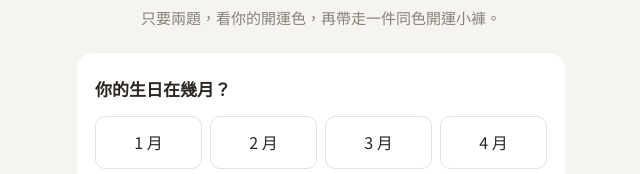
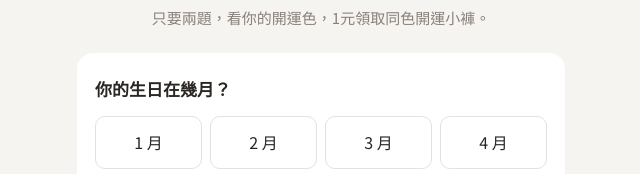
Before and after one commit to enamorai888/enamor-member, a website: page public/lucky/index.html in a window 1280 px wide. Shown: the part 196-370 px from the top of the page, 319-959 px from the left. Drawn offline with Linux system fonts and the light colour scheme.

Commit message:
Update index.html

```diff
--- a/public/lucky/index.html
+++ b/public/lucky/index.html
@@ -4,9 +4,9 @@
 <meta charset="utf-8">
 <meta name="viewport" content="width=device-width,initial-scale=1,viewport-fit=cover">
 <title>2027 你的開運色｜EnamoR 恩娜茉兒</title>
-<meta name="description" content="只要兩題，看你的 2027 開運色，再帶走一件同色開運小褲。">
+<meta name="description" content="只要兩題，看你的開運色，1元領取同色開運小褲。">
 <meta property="og:title" content="2027 你的開運色是什麼？">
-<meta property="og:description" content="只要兩題，看你的 2027 開運色，再帶走一件同色開運小褲，1 元。">
+<meta property="og:description" content="只要兩題，看你的開運色，1元領取同色開運小褲。">
 <link rel="preconnect" href="https://fonts.googleapis.com">
 <link href="https://fonts.googleapis.com/css2?family=Noto+Serif+TC:wght@500;700&family=Noto+Sans+TC:wght@400;500;700&display=swap" rel="stylesheet">
 <style>
@@ -52,7 +52,7 @@ h1{font-family:'Noto Serif TC',serif;font-size:30px;line-height:1.35;text-align:
 .sizer .row{display:flex;gap:8px}
 .sizer input{flex:1;min-width:0;border:1px solid var(--line);border-radius:8px;padding:10px;font:inherit;font-size:16px;background:#fff}
 .sizer .pants{display:flex;gap:6px;margin-top:8px;flex-wrap:wrap;align-items:center;font-size:13px;color:var(--mute)}
-.sizer .pants button{border:1px solid var(--line);background:#fff;border-radius:8px;padding:6px 10px;font:inherit;font-size:14px;cursor:pointer}
+.sizer .pants button{border:1px solid var(--line);background:#fff;color:var(--ink);border-radius:8px;padding:6px 10px;font:inherit;font-size:14px;cursor:pointer}
 .sizer .pants button.on{background:var(--ink);color:#fff}
 .sizer .calc{width:100%;margin-top:10px;background:var(--ink);color:#fff;border:0;border-radius:8px;padding:11px;font:inherit;cursor:pointer}
 .sizer .out{margin-top:10px;font-size:14px}
@@ -73,7 +73,7 @@ h1{font-family:'Noto Serif TC',serif;font-size:30px;line-height:1.35;text-align:
   <div class="tag">LINE 好友限定・即日起至 12/31</div>
   <div class="brand">EnamoR 恩娜茉兒</div>
   <h1>2027 年，<br>你的開運色是什麼？</h1>
-  <p class="lead">只要兩題，看你的開運色，再帶走一件同色開運小褲。</p>
+  <p class="lead">只要兩題，看你的開運色，1元領取同色開運小褲。</p>
 
   <section class="card">
     <div class="q">你的生日在幾月？</div>
```
